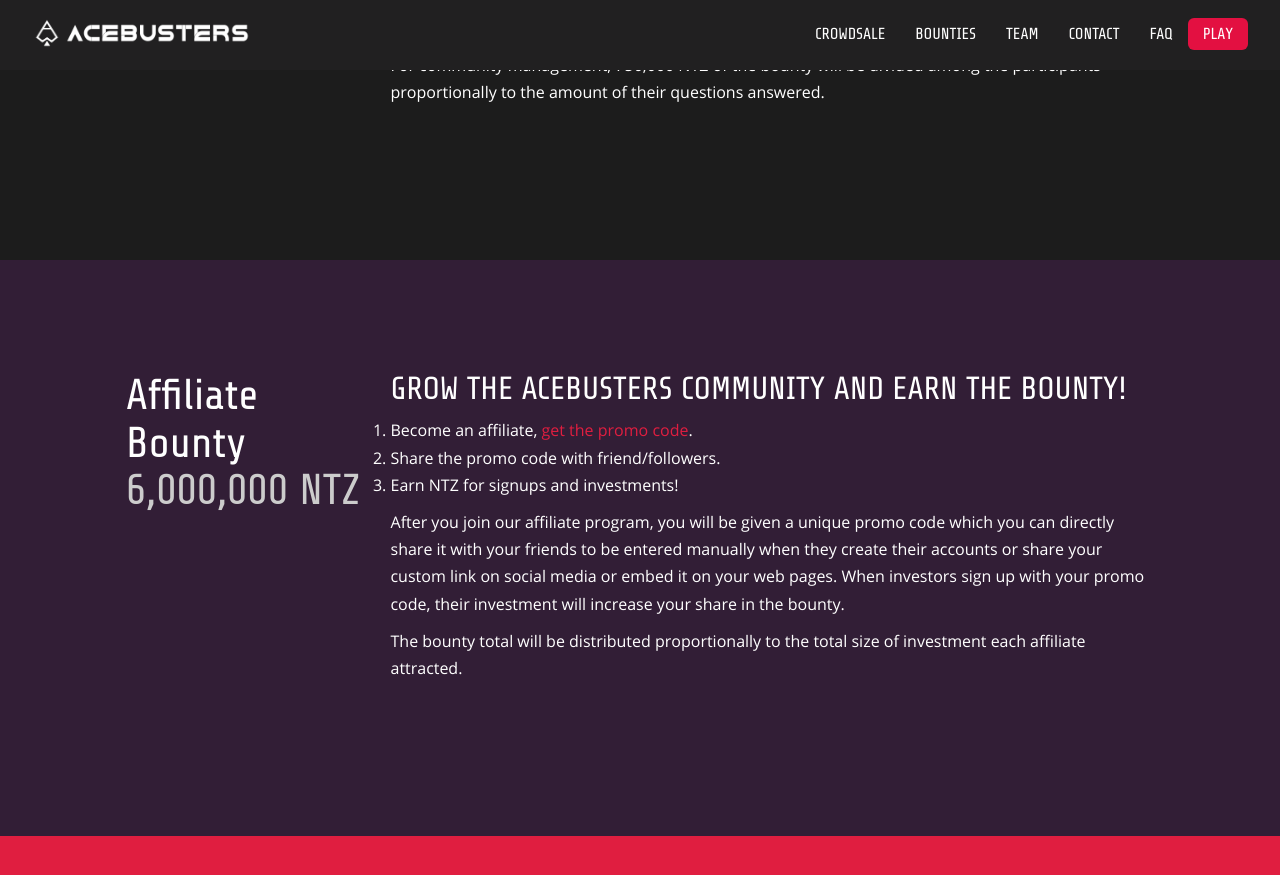
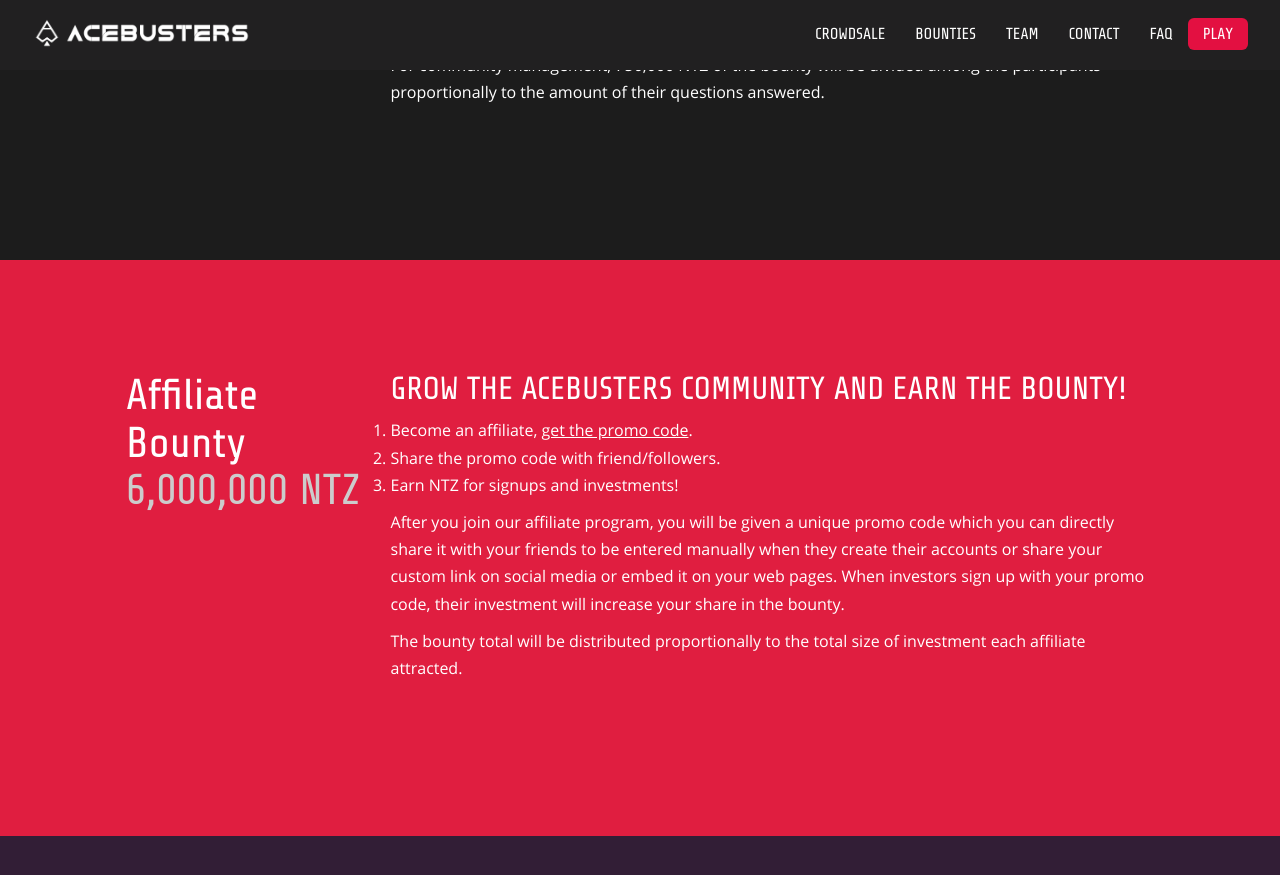
Before and after one commit to acebusters/acebusters-website, a Jekyll site: the page built from bounties.md, in a window 1280 px wide and 900 px high, scrolled down 2768 px. Shown: the top 875 px of the window. Built offline with Jekyll 4.4.1, drawn with Linux system fonts in a browser that asks for light colours.

Commit message:
change colors

```diff
--- a/_layouts/bounty.html
+++ b/_layouts/bounty.html
@@ -123,8 +123,7 @@
             </div>
         </div>
     </section>
-
-    <section class="content-purple section">
+    <section class="content-magenta section">
         <div class="container-fluid">
             <div class="row">
                 <div class="col-md-3">
@@ -154,7 +153,7 @@
             </div>
         </div>
     </section>
-    <section class="content-magenta section">
+    <section class="content-purple section">
         <div class="container-fluid">
             <div class="row">
                 <div class="col-md-3">
```
